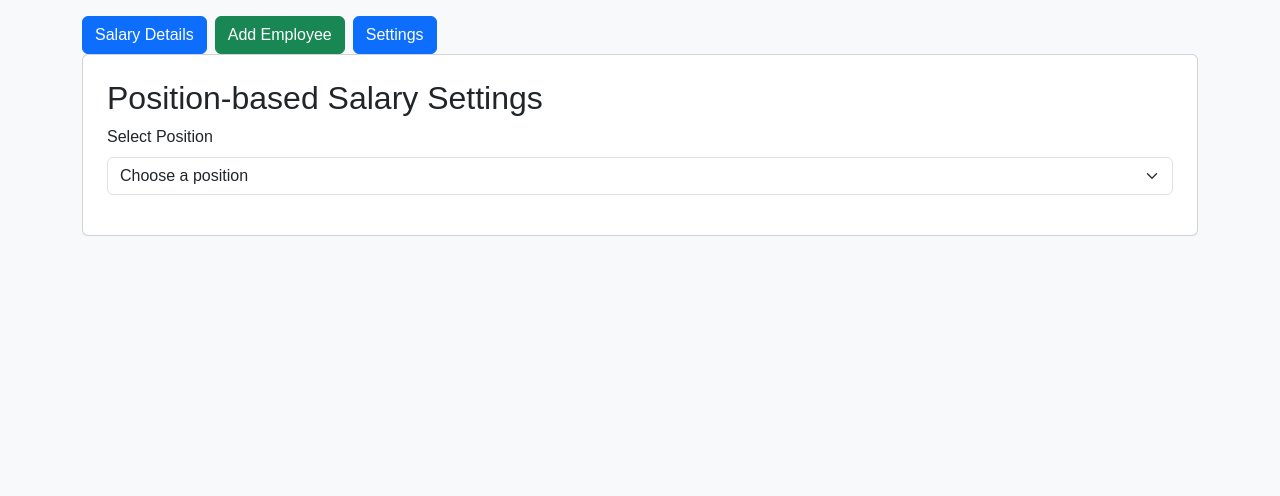
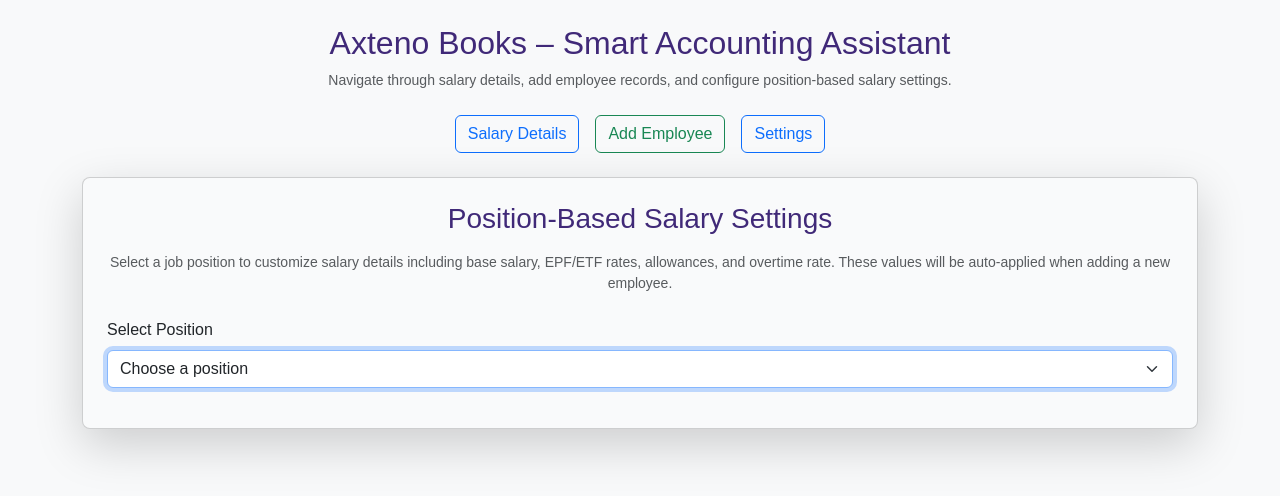
Before and after one commit to Jathusan-Jesuthasan/NewSalary, a React (Vite) app in the folder salaryCalc/frontend/: page /settings in a window 1280 px wide. Shown: the top 496 px of the page. Built offline with nearby package versions, Linux system fonts and the light colour scheme.

Commit message:
ui enhanced

```diff
--- a/salaryCalc/frontend/src/App.jsx
+++ b/salaryCalc/frontend/src/App.jsx
@@ -1,5 +1,5 @@
 import React from "react";
-import "bootstrap/dist/css/bootstrap.min.css"; // Import Bootstrap
+import "bootstrap/dist/css/bootstrap.min.css";
 import { BrowserRouter as Router, Route, Routes, Link } from "react-router-dom";
 import Home from "./pages/Home";
 import SalaryForm from "./components/SalaryForm";
@@ -8,18 +8,28 @@
 const App = () => {
   return (
     <Router>
-      <div className="container mt-3">
-        <nav>
-          <Link to="/" className="btn btn-primary me-2">Salary Details</Link>
-          <Link to="/add-employee" className="btn btn-success me-2">Add Employee</Link>
-          <Link to="/settings" className="btn btn-primary">Settings</Link><br/>
-        </nav>
+      <div className="container mt-4">
+        {/* Section Title */}
+        <div className="mb-4 text-center">
+          <h2 style={{ color: "#402978" }}>Axteno Books – Smart Accounting Assistant</h2>
+          <p className="text-muted" style={{ fontSize: "14px" }}>
+            Navigate through salary details, add employee records, and configure position-based salary settings.
+          </p>
+        </div>
 
+        {/* Section Navigation */}
+        <div className="d-flex justify-content-center gap-3 mb-4">
+          <Link to="/" className="btn btn-outline-primary">Salary Details</Link>
+          <Link to="/add-employee" className="btn btn-outline-success">Add Employee</Link>
+          <Link to="/settings" className="btn btn-outline-primary">Settings</Link>
+        </div>
+
+        {/* Routes */}
         <Routes>
           <Route path="/" element={<Home />} />
           <Route path="/add-employee" element={<SalaryForm />} />
           <Route path="/settings" element={<Settings />} />
-          <Route path="/crud" element={<table />} />
+          <Route path="/crud" element={<div>CRUD Page</div>} />
         </Routes>
       </div>
     </Router>
--- a/salaryCalc/frontend/src/pages/Settings.jsx
+++ b/salaryCalc/frontend/src/pages/Settings.jsx
@@ -1,10 +1,18 @@
 import React, { useState, useEffect } from 'react';
-import { Card, Form, Button, Row, Col } from 'react-bootstrap';
+import { Card, Form, Button, Row, Col, Toast, ToastContainer, Tooltip, OverlayTrigger } from 'react-bootstrap';
+import { FaBriefcase, FaCode, FaPaintBrush, FaCalculator, FaUserAlt } from 'react-icons/fa';
 
-const POSITIONS = ['Manager', 'Developer', 'Designer', 'Accountant', 'Clerk'];
+const POSITIONS = [
+  { title: 'Manager', icon: <FaBriefcase /> },
+  { title: 'Developer', icon: <FaCode /> },
+  { title: 'Designer', icon: <FaPaintBrush /> },
+  { title: 'Accountant', icon: <FaCalculator /> },
+  { title: 'Clerk', icon: <FaUserAlt /> }
+];
 
 const Settings = () => {
   const [selectedPosition, setSelectedPosition] = useState('');
+  const [showToast, setShowToast] = useState(false);
   const [settings, setSettings] = useState({
     baseSalary: 0,
     epfPercentage: 8,
@@ -16,41 +24,11 @@
   const [positionSettings, setPositionSettings] = useState(() => {
     const savedSettings = localStorage.getItem('positionSettings');
     return savedSettings ? JSON.parse(savedSettings) : {
-      Manager: {
-        baseSalary: 120000,
-        epfPercentage: 8,
-        etfPercentage: 3,
-        transportAllowance: 5000,
-        overtimeRate: 1000
-      },
-      Developer: {
-        baseSalary: 90000,
-        epfPercentage: 8,
-        etfPercentage: 3,
-        transportAllowance: 4000,
-        overtimeRate: 800
-      },
-      Designer: {
-        baseSalary: 80000,
-        epfPercentage: 8,
-        etfPercentage: 3,
-        transportAllowance: 3500,
-        overtimeRate: 700
-      },
-      Accountant: {
-        baseSalary: 75000,
-        epfPercentage: 8,
-        etfPercentage: 3,
-        transportAllowance: 3000,
-        overtimeRate: 600
-      },
-      Clerk: {
-        baseSalary: 60000,
-        epfPercentage: 8,
-        etfPercentage: 3,
-        transportAllowance: 2500,
-        overtimeRate: 500
-      }
+      Manager: { baseSalary: 120000, epfPercentage: 8, etfPercentage: 3, transportAllowance: 5000, overtimeRate: 1000 },
+      Developer: { baseSalary: 90000, epfPercentage: 8, etfPercentage: 3, transportAllowance: 4000, overtimeRate: 800 },
+      Designer: { baseSalary: 80000, epfPercentage: 8, etfPercentage: 3, transportAllowance: 3500, overtimeRate: 700 },
+      Accountant: { baseSalary: 75000, epfPercentage: 8, etfPercentage: 3, transportAllowance: 3000, overtimeRate: 600 },
+      Clerk: { baseSalary: 60000, epfPercentage: 8, etfPercentage: 3, transportAllowance: 2500, overtimeRate: 500 }
     };
   });
 
@@ -75,20 +53,27 @@
       return;
     }
 
-    // Update settings for the selected position
-    const updatedPositionSettings = {
+    const updatedSettings = {
       ...positionSettings,
       [selectedPosition]: settings
     };
 
-    setPositionSettings(updatedPositionSettings);
-    localStorage.setItem('positionSettings', JSON.stringify(updatedPositionSettings));
-    alert('Settings saved successfully!');
+    setPositionSettings(updatedSettings);
+    localStorage.setItem('positionSettings', JSON.stringify(updatedSettings));
+    setShowToast(true);
   };
 
   return (
-    <Card className="p-4">
-      <h2>Position-based Salary Settings</h2>
+    <>
+      <Card className="p-4 shadow-lg rounded-3" style={{ backgroundColor: '#f9fafb' }}>
+        <h3 className="text-center mb-3" style={{ color: '#402978', fontFamily: 'Axteno, sans-serif' }}>
+          Position-Based Salary Settings
+        </h3>
+        <p className="text-muted text-center mb-4" style={{ fontSize: '14px' }}>
+          Select a job position to customize salary details including base salary, EPF/ETF rates, allowances, and overtime rate.
+          These values will be auto-applied when adding a new employee.
+        </p>
+
         <Form onSubmit={handleSubmit}>
           <Form.Group className="mb-3">
             <Form.Label>Select Position</Form.Label>
@@ -96,10 +81,13 @@
               value={selectedPosition}
               onChange={(e) => setSelectedPosition(e.target.value)}
               required
+              autoFocus
             >
               <option value="">Choose a position</option>
-            {POSITIONS.map(position => (
-              <option key={position} value={position}>{position}</option>
+              {POSITIONS.map(pos => (
+                <option key={pos.title} value={pos.title}>
+                  {pos.icon} {pos.title}
+                </option>
               ))}
             </Form.Select>
           </Form.Group>
@@ -117,6 +105,12 @@
                       onChange={handleChange}
                       required
                     />
+                    <OverlayTrigger
+                      placement="top"
+                      overlay={<Tooltip>Base salary for the selected position</Tooltip>}
+                    >
+                      <span className="d-inline-block ms-2" style={{ fontSize: '16px', cursor: 'help' }}>?</span>
+                    </OverlayTrigger>
                   </Form.Group>
                 </Col>
 
@@ -173,13 +167,23 @@
                 />
               </Form.Group>
 
-            <Button variant="primary" type="submit">
+              <div className="text-end">
+                <Button variant="primary" type="submit" style={{ backgroundColor: '#402978', borderColor: '#402978' }}>
                   Save Settings for {selectedPosition}
                 </Button>
+              </div>
             </>
           )}
         </Form>
       </Card>
+
+      {/* Toast Notification */}
+      <ToastContainer position="bottom-end" className="p-3">
+        <Toast onClose={() => setShowToast(false)} show={showToast} delay={2500} autohide bg="success">
+          <Toast.Body className="text-white">Settings saved successfully!</Toast.Body>
+        </Toast>
+      </ToastContainer>
+    </>
   );
 };
 
```
Lines whose indentation alone changed are shown as unchanged.
